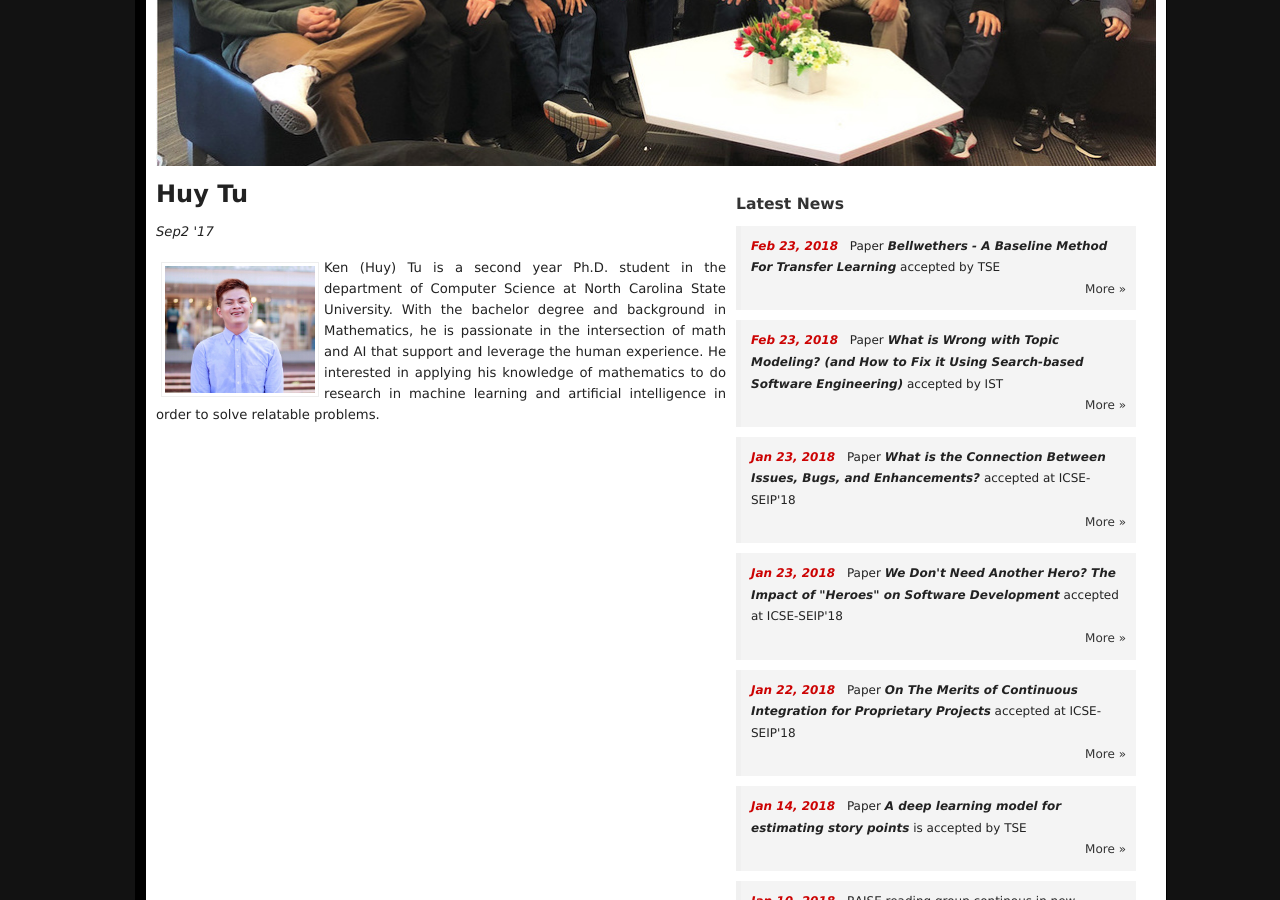
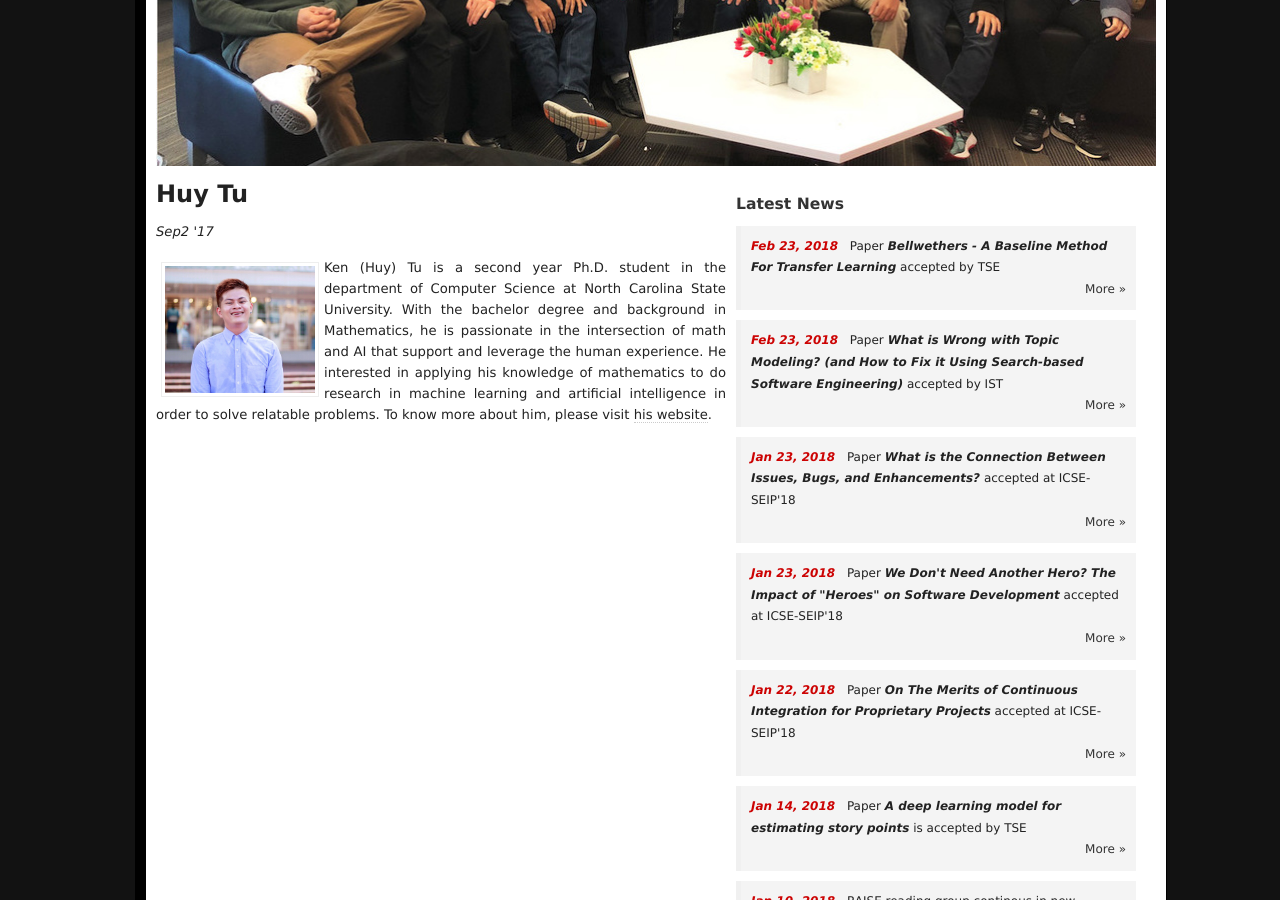
Before and after one commit to ai-se/ai-se.github.io, a Jekyll site: the page built from people/_posts/2017-09-02-Huy-Tu.md, in a window 1280 px wide and 900 px high, scrolled down 534 px. Built offline with Jekyll 4.4.1, drawn with Linux system fonts in a browser that asks for light colours.

Commit message:
Update 2017-09-02-Huy-Tu.md

```diff
--- a/people/_posts/2017-09-02-Huy-Tu.md
+++ b/people/_posts/2017-09-02-Huy-Tu.md
@@ -9,4 +9,4 @@ excerpt: PhD Student
 Ken (Huy) Tu is a second year Ph.D. student in the department of Computer Science at North Carolina State University.
 With the bachelor degree and background in Mathematics, he is passionate in the intersection of math and AI that support
 and leverage the human experience. He interested in applying his knowledge of mathematics to do research in machine
-learning and artificial intelligence in order to solve relatable problems.
+learning and artificial intelligence in order to solve relatable problems. To know more about him, please visit [his website](http://kentu.us/).
```
